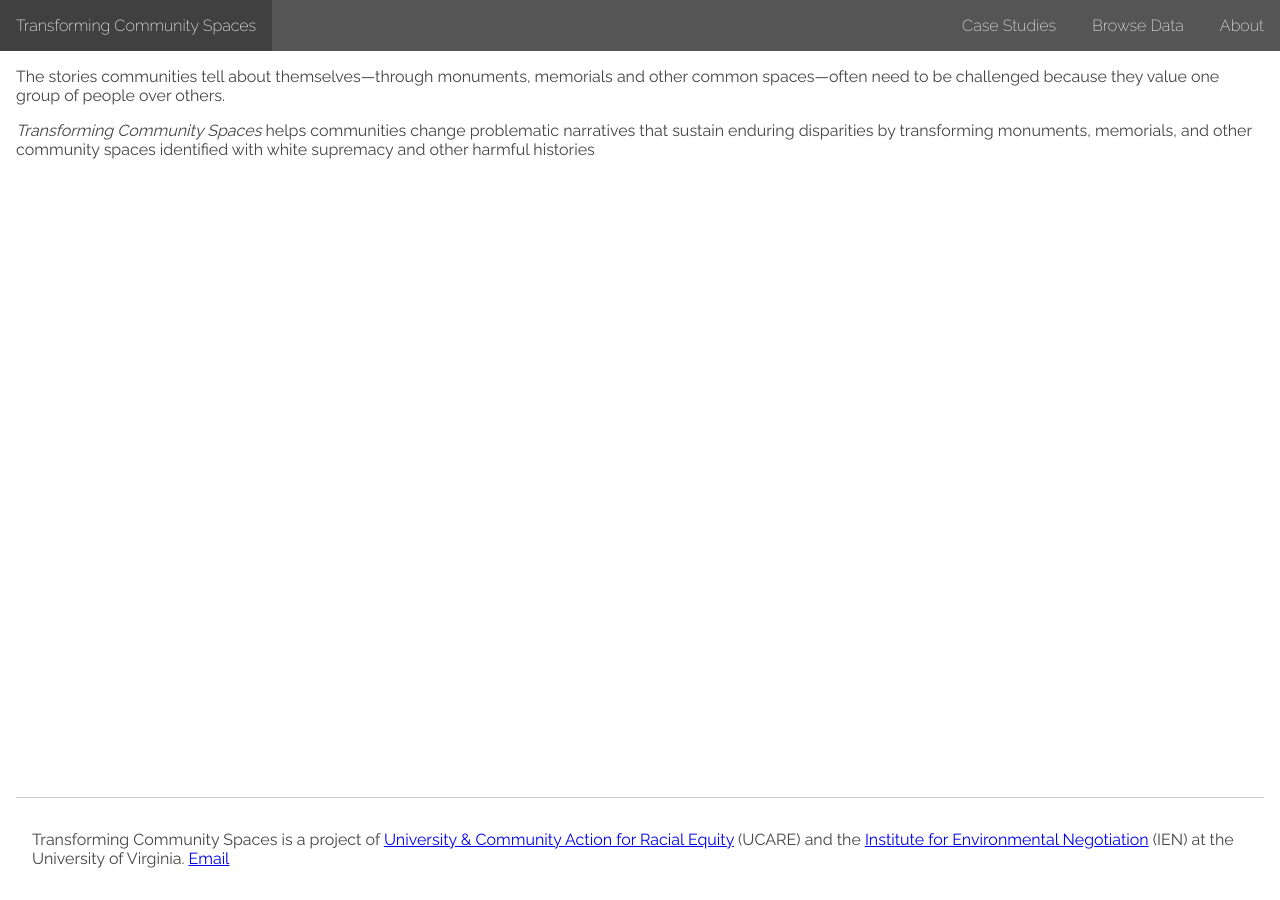
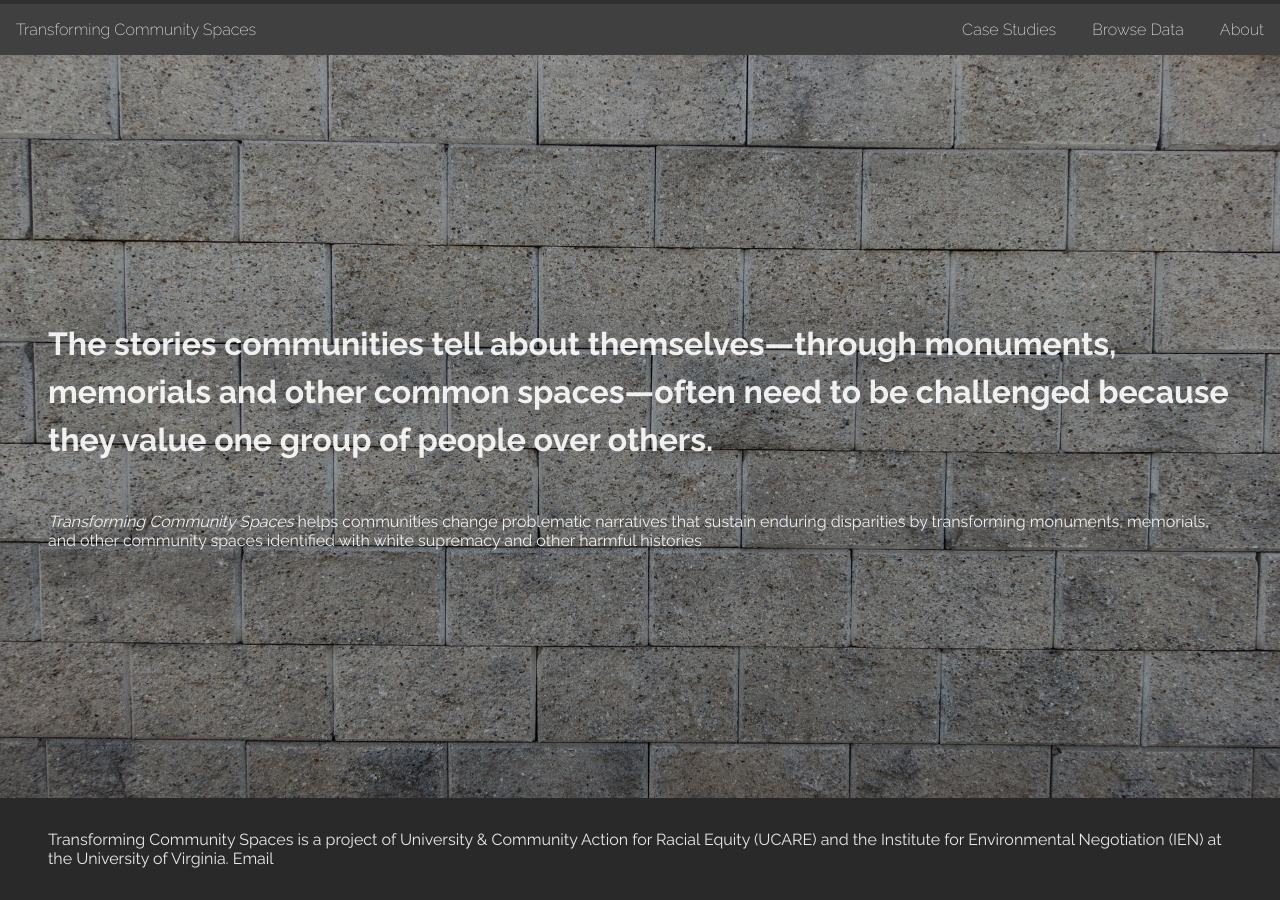
Before and after one commit to scholarslab/tcs, a Jekyll site: the page built from index.html, in a window 1280 px wide. Built offline with Jekyll 4.4.1, drawn with Linux system fonts in a browser that asks for light colours.

Commit message:
Some content and style updates.

```diff
--- a/index.html
+++ b/index.html
@@ -1,6 +1,7 @@
 ---
 layout: default
 title: Home
+bodyclass: home
 ---
 <p class="feature">The stories communities tell about themselves&mdash;through monuments, memorials and other common spaces&mdash;often need to be challenged because they value one group of people over others.</p>
 <p><em>{{ site.title }}</em> helps communities change problematic narratives that sustain enduring disparities by transforming monuments, memorials, and other community spaces identified with white supremacy and other harmful histories</p>
--- a/styles.scss
+++ b/styles.scss
@@ -36,7 +36,8 @@ body {
 }
 
 #banner {
-    background: #555;
+    background: #404040;
+    border-top: .25rem solid #303030;
     color: #f0f0f0;
     color: rgba(255,255,255,.9);
     display:flex;
@@ -66,12 +67,75 @@ body {
 
 #main {
     flex: 1;
-    margin:0 1rem;
+    margin:0 3rem 3rem;
+
+    .home & {
+            background-image: linear-gradient(rgba(0,0,0,.375) 0,rgba(0,0,0,.375) 100%), url('images/bricks.jpg');
+            background-position: top left;
+            background-repeat:no-repeat;
+            background-size: 100% 100%, cover;
+        color: white;
+        color: rgba(255,255,255,.9);
+        display:flex;
+        margin:0;
+        padding: 0 3rem;
+        flex-direction: column;
+        align-items:center;
+        justify-content: center;
+
+        .feature {
+            font-size: 2rem;
+            line-height: 1.5;
+            font-weight: 700;
+        }
+
+    }
+    article {
+        display:flex;
+        flex-direction: column;
+        header {
+            margin: 0 -3rem 3rem;
+            padding: 0 3rem;
+            min-height: 30vh;
+            background-image: linear-gradient(rgba(0,0,0,.375) 0,rgba(0,0,0,.375) 100%), url('images/bricks.jpg');
+            background-position: top left;
+            background-repeat:no-repeat;
+            background-size: 100% 100%, cover;
+            display:flex;
+            flex-direction: row-wrap;
+            align-items:center;
+
+             h1 {
+                margin:0;
+                font-weight: 200;
+                font-size: 3rem;
+                color: white;
+            }
+        }
+    }
+
 }
 #contentinfo {
-    padding: 1rem;
-    margin: 1rem 1rem 0;
-    border-top: 1px solid #ccc;
+    padding: 1rem 3rem;
+    background: #292929;
+    color: white;
+    color: rgba(255,255,255,0.9);
+
+    a,
+    :link {
+        color: #f0f0f0;
+        color: rgba(255,255,255,.9);
+        text-decoration:none;
+    }
+
+    a:visited,
+    a:hover,
+    a:focus,
+    a:active {
+        color: white;
+        background: rgba(0,0,0,0.25);
+    }
+
 }
 
 .data > li + li {
```
